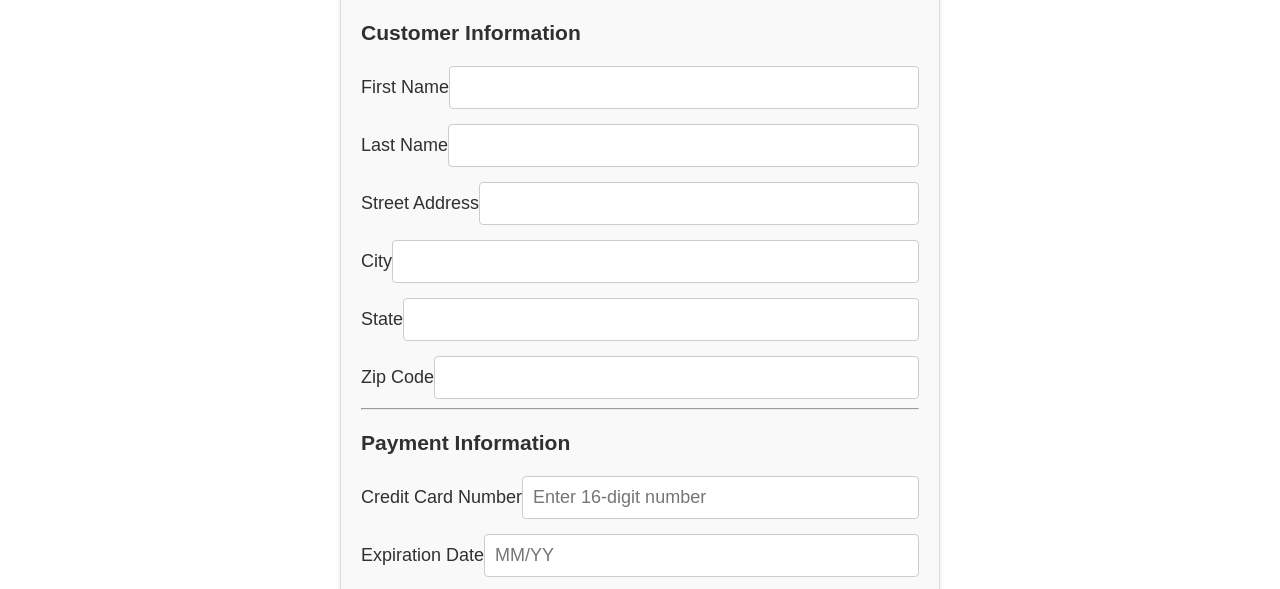
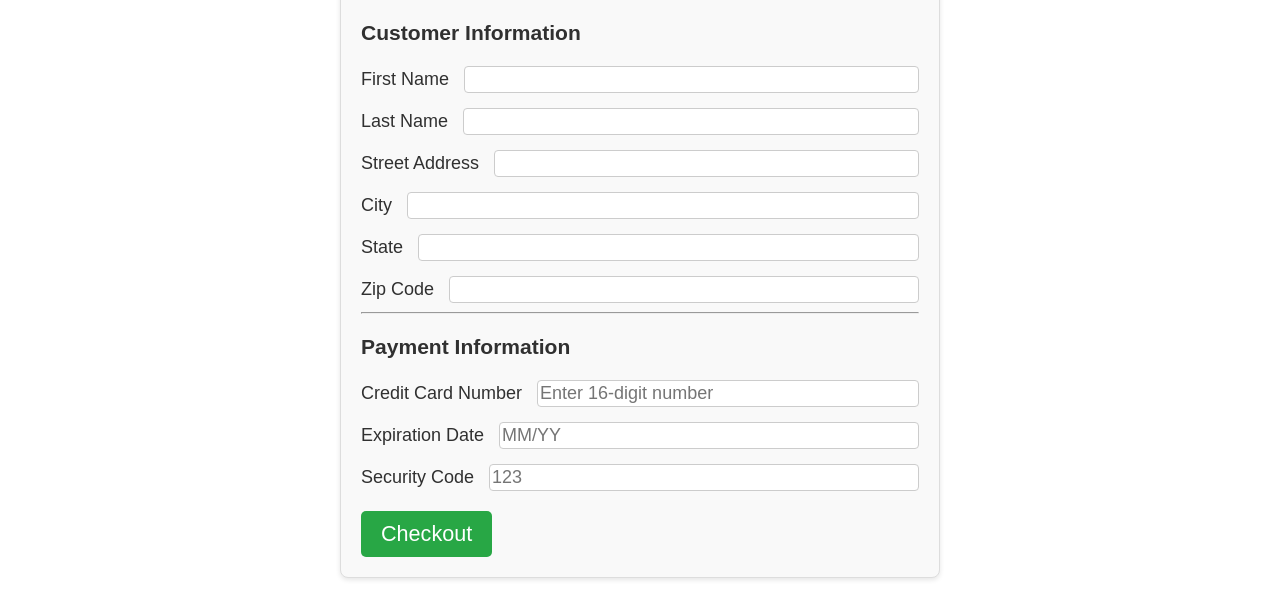
Before and after one commit to CarlosEOrozco/WDD330_FrontEndActivity, a website built with Vite: page src/checkout/index.html in a window 1280 px wide. Shown: the part 192-781 px from the top of the page. Built offline with nearby package versions, Linux system fonts and the light colour scheme; files whose address does not match are found by name.

Commit message:
style: add a gap

```diff
--- a/src/css/style.css
+++ b/src/css/style.css
@@ -326,6 +326,7 @@ button {
   flex-direction: row;
   align-items: center;
   margin-top: 15px;
+  gap: 15px;
 }
 
 .form-group label {
@@ -337,7 +338,7 @@ button {
 
 .form-group input {
   flex: 1;
-  padding: 10px;
+  padding: 2px;
   border: 1px solid #ccc;
   border-radius: 4px;
   font-size: 1em;
```
